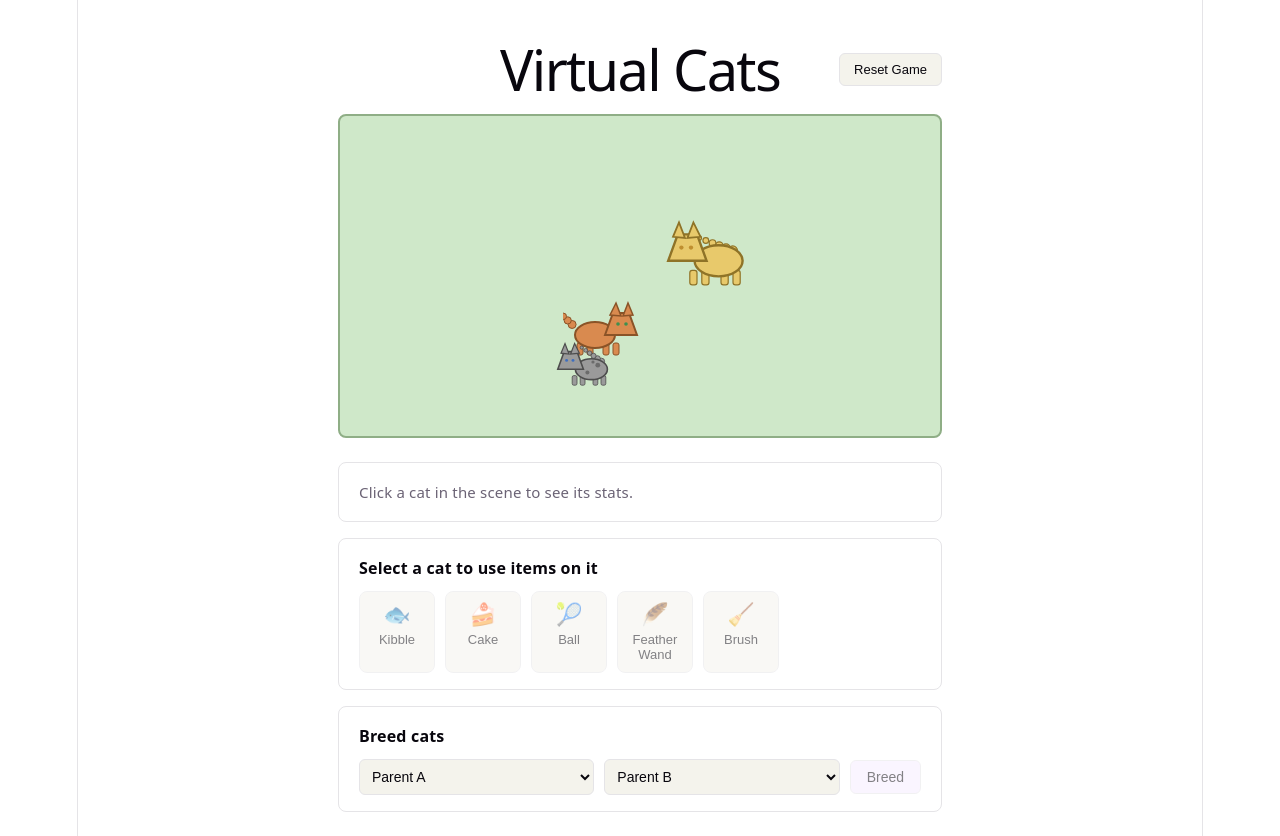
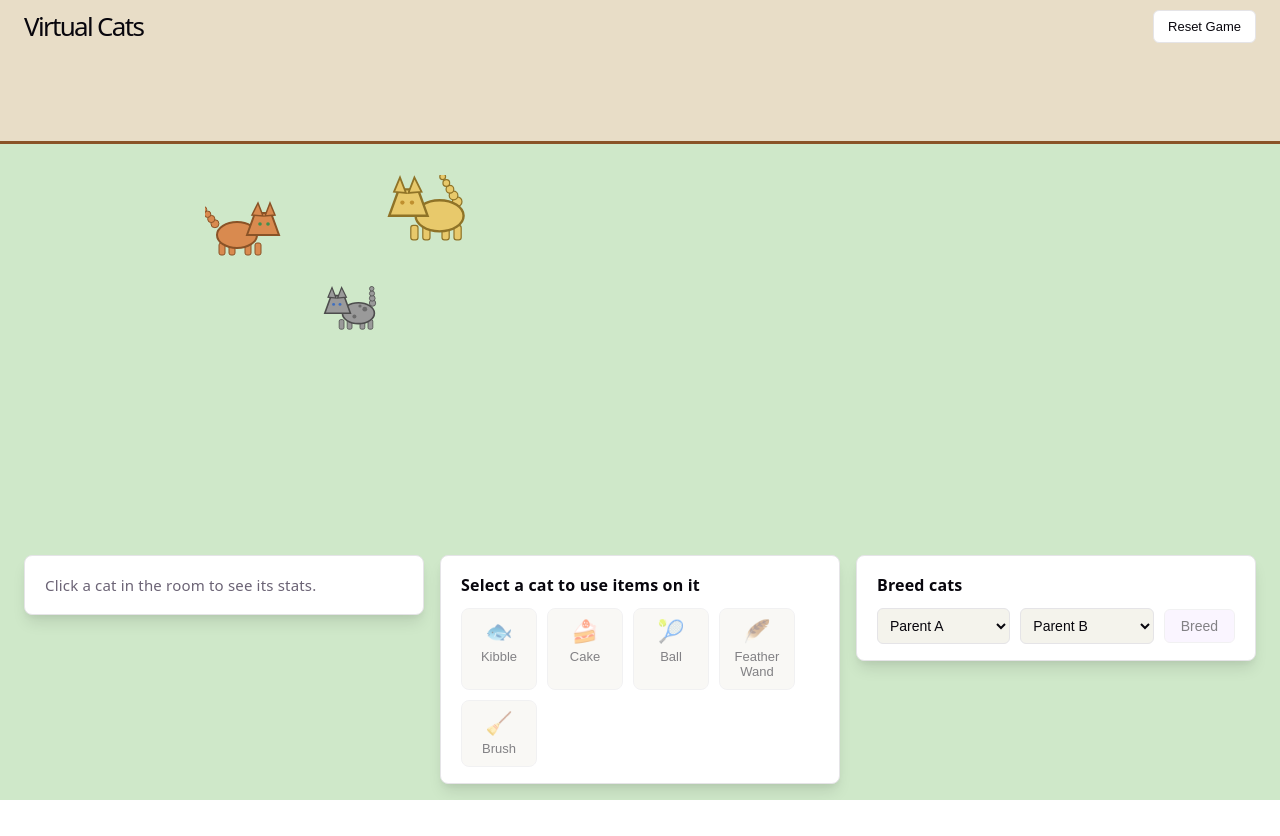
Before and after one commit to Zymos94/virtual-cats, a React (Vite) app: page / in a window 1280 px wide. After the commit the page ends 800 px from the top, so only its background shows below. Built offline with nearby package versions, Linux system fonts and the light colour scheme.

Commit message:
M8: full-screen room layout with overlay dock, dynamic scene bounds, wall/floor visual

```diff
--- a/src/App.css
+++ b/src/App.css
@@ -1,21 +1,26 @@
 .app {
-  max-width: 640px;
-  margin: 0 auto;
-  padding: 24px;
-  text-align: center;
+  position: relative;
+  width: 100vw;
+  height: 100vh;
+  overflow: hidden;
 }
 
-.header-row {
+.top-bar {
+  position: absolute;
+  top: 0;
+  left: 0;
+  right: 0;
+  z-index: 10;
   display: flex;
   align-items: center;
-  justify-content: center;
+  justify-content: space-between;
   gap: 16px;
-  position: relative;
+  padding: 10px 24px;
 }
 
-.save-controls {
-  position: absolute;
-  right: 0;
+.top-bar h1 {
+  font-size: 26px;
+  margin: 0;
 }
 
 .save-controls button {
@@ -23,7 +28,7 @@
   font-size: 13px;
   border-radius: 6px;
   border: 1px solid var(--border);
-  background: var(--code-bg);
+  background: var(--bg);
   color: var(--text-h);
   cursor: pointer;
 }
@@ -33,15 +38,18 @@
 }
 
 .scene {
-  position: relative;
-  width: 600px;
-  height: 320px;
-  max-width: 100%;
-  margin: 0 auto 24px;
-  background: #cfe8c9;
-  border: 2px solid #8fae86;
-  border-radius: 8px;
+  position: absolute;
+  inset: 0;
   overflow: hidden;
+  background: linear-gradient(
+    to bottom,
+    #e8ddc7 0%,
+    #e8ddc7 calc(18% - 3px),
+    #8a5327 calc(18% - 3px),
+    #8a5327 18%,
+    #cfe8c9 18%,
+    #cfe8c9 100%
+  );
 }
 
 .pet-sprite {
@@ -67,6 +75,21 @@
   animation: tail-sway 2.6s ease-in-out infinite;
 }
 
+.bottom-dock {
+  position: absolute;
+  bottom: 0;
+  left: 0;
+  right: 0;
+  z-index: 10;
+  display: flex;
+  flex-wrap: wrap;
+  align-items: flex-start;
+  gap: 16px;
+  padding: 16px 24px;
+  max-height: 46vh;
+  overflow-y: auto;
+}
+
 .stats-panel,
 .inventory,
 .breeding-panel {
@@ -75,7 +98,9 @@
   border: 1px solid var(--border);
   border-radius: 8px;
   padding: 16px 20px;
-  margin-top: 16px;
+  flex: 1 1 260px;
+  min-width: 240px;
+  box-shadow: var(--shadow);
 }
 
 .pet-name-input {
--- a/src/App.tsx
+++ b/src/App.tsx
@@ -1,4 +1,5 @@
 import { useGameLoop } from './game/useGameLoop'
+import { useSceneBounds } from './game/useSceneBounds'
 import { usePetStore } from './store/petStore'
 import { Scene } from './components/Scene'
 import { StatBar } from './components/StatBar'
@@ -9,6 +10,7 @@ import './App.css'
 
 function App() {
   useGameLoop()
+  useSceneBounds()
 
   const pets = usePetStore((state) => state.pets)
   const selectedPetId = usePetStore((state) => state.selectedPetId)
@@ -16,11 +18,14 @@ function App() {
 
   return (
     <div className="app">
-      <div className="header-row">
+      <Scene pets={Object.values(pets)} selectedPetId={selectedPetId} />
+
+      <div className="top-bar">
         <h1>Virtual Cats</h1>
         <SaveLoadControls />
       </div>
-      <Scene pets={Object.values(pets)} selectedPetId={selectedPetId} />
+
+      <div className="bottom-dock">
         <div className="stats-panel">
           {selectedPet ? (
             <>
@@ -37,12 +42,13 @@ function App() {
               <StatBar label="Happiness" value={selectedPet.needs.happiness} color="#e0d63f" />
             </>
           ) : (
-          <p className="hint">Click a cat in the scene to see its stats.</p>
+            <p className="hint">Click a cat in the room to see its stats.</p>
           )}
         </div>
         <Inventory selectedPetId={selectedPetId} />
         <BreedingPanel pets={Object.values(pets)} />
       </div>
+    </div>
   )
 }
 
--- a/src/game/behaviorFSM.ts
+++ b/src/game/behaviorFSM.ts
@@ -10,6 +10,10 @@ const SLEEP_DURATION_MS = 6000
 const IDLE_PAUSE_MS = 2000
 const EATING_DURATION_MS = 2500
 const PLAYING_DURATION_MS = 3000
+
+// Matches the wall-band height in App.css's room background — keeps
+// wandering destinations on the floor instead of "inside" the wall.
+const WALL_BAND_FRACTION = 0.18
 
 // Decides what a pet should be doing next. Pure function: Pet -> Pet, no
 // side effects. Movement itself happens separately in movement.ts, driven
@@ -26,10 +30,11 @@ export function updatePetBehavior(pet: Pet, ctx: TickContext): Pet {
       if (ctx.now - pet.actionStartedAt < IDLE_PAUSE_MS) {
         return pet
       }
+      const topMargin = ctx.sceneBounds.height * WALL_BAND_FRACTION + 20
       return {
         ...pet,
         action: 'walking',
-        destination: randomPointInBounds(ctx.sceneBounds),
+        destination: randomPointInBounds(ctx.sceneBounds, 60, topMargin),
         actionStartedAt: ctx.now,
       }
     }
--- a/src/game/movement.ts
+++ b/src/game/movement.ts
@@ -2,13 +2,17 @@ import type { Pet } from '../types/pet'
 
 const SPEED_PX_PER_SEC = 40
 
+// topMargin lets callers keep wandering cats off the "wall" band at the top
+// of the room, without also pushing the bottom margin in — defaults to the
+// same value as margin when not given.
 export function randomPointInBounds(
   bounds: { width: number; height: number },
   margin = 60,
+  topMargin = margin,
 ): { x: number; y: number } {
   return {
     x: margin + Math.random() * Math.max(1, bounds.width - margin * 2),
-    y: margin + Math.random() * Math.max(1, bounds.height - margin * 2),
+    y: topMargin + Math.random() * Math.max(1, bounds.height - topMargin - margin),
   }
 }
 
--- /dev/null
+++ b/src/game/useSceneBounds.ts
@@ -0,0 +1,16 @@
+import { useEffect } from 'react'
+import { usePetStore } from '../store/petStore'
+
+// Keeps sceneBounds in the store matching the actual browser window size,
+// so wandering cats always roam the full visible room, even after resize.
+export function useSceneBounds() {
+  useEffect(() => {
+    function updateBounds() {
+      usePetStore.getState().setSceneBounds({ width: window.innerWidth, height: window.innerHeight })
+    }
+
+    updateBounds()
+    window.addEventListener('resize', updateBounds)
+    return () => window.removeEventListener('resize', updateBounds)
+  }, [])
+}
--- a/src/index.css
+++ b/src/index.css
@@ -50,20 +50,15 @@
   }
 }
 
+html,
+body,
 #root {
-  width: 1126px;
-  max-width: 100%;
-  margin: 0 auto;
-  text-align: center;
-  border-inline: 1px solid var(--border);
-  min-height: 100svh;
-  display: flex;
-  flex-direction: column;
-  box-sizing: border-box;
+  height: 100%;
 }
 
 body {
   margin: 0;
+  overflow: hidden;
 }
 
 h1,
--- a/src/store/petStore.ts
+++ b/src/store/petStore.ts
@@ -14,6 +14,7 @@ interface PetStore {
   decayAccumulatorMs: number
   selectedPetId: string | null
   tick: (now: number, deltaMs: number) => void
+  setSceneBounds: (bounds: { width: number; height: number }) => void
   selectPet: (petId: string | null) => void
   useItem: (petId: string, itemId: string) => void
   breedPets: (parentAId: string, parentBId: string) => void
@@ -117,9 +118,11 @@ function loadInitialPets(): Record<string, Pet> {
 
 export const usePetStore = create<PetStore>((set) => ({
   pets: loadInitialPets(),
-  sceneBounds: { width: 600, height: 320 },
+  sceneBounds: { width: window.innerWidth, height: window.innerHeight },
   decayAccumulatorMs: 0,
   selectedPetId: null,
+
+  setSceneBounds: (bounds) => set({ sceneBounds: bounds }),
 
   // Called every animation frame by the game loop. Needs decay happens in
   // fixed 1-second steps so its rate stays consistent regardless of frame
```
Lines whose indentation alone changed are shown as unchanged.
